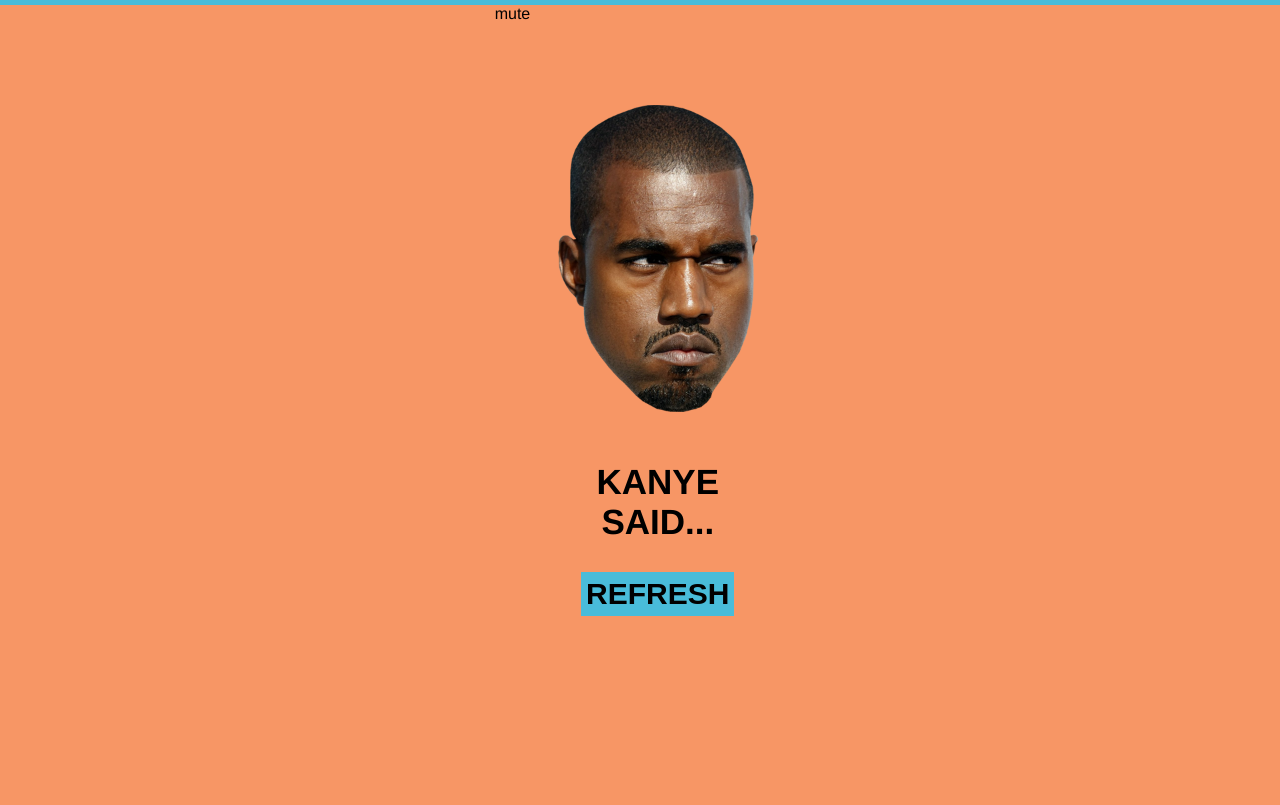
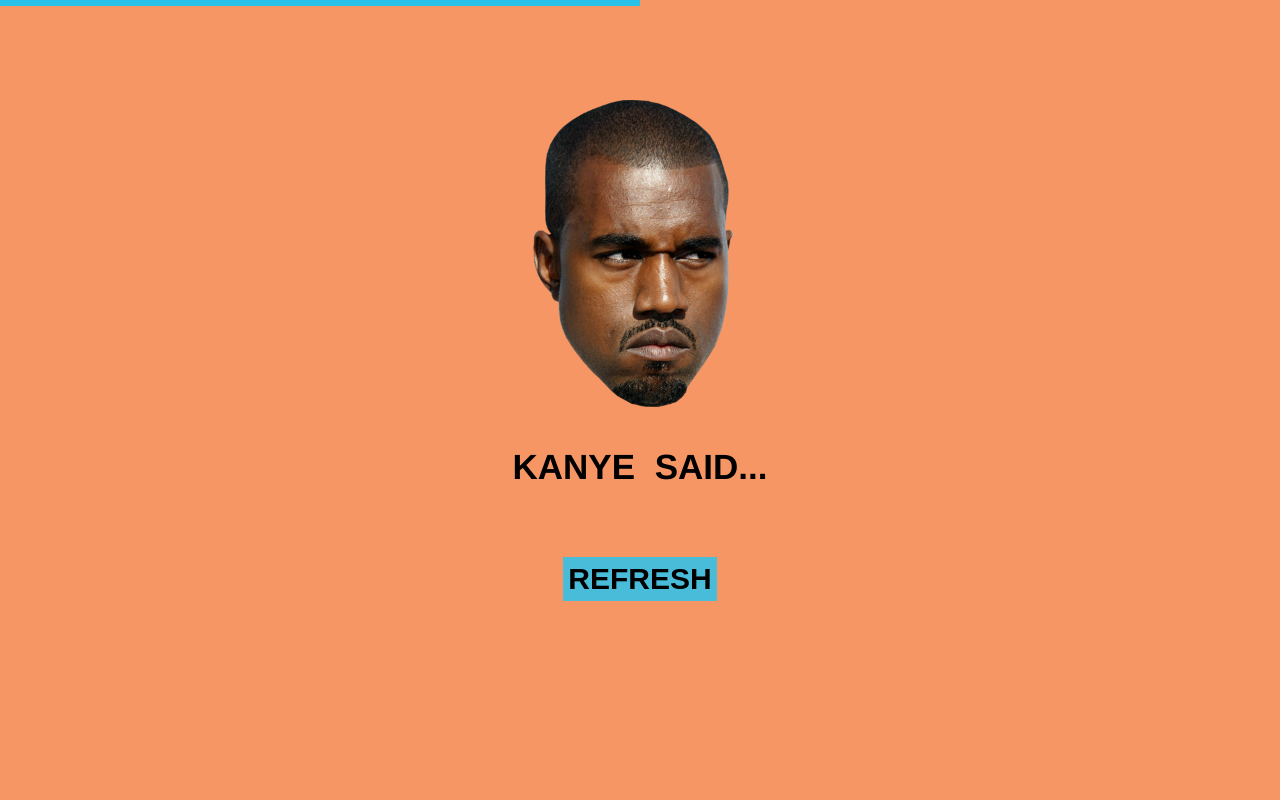
Before and after one commit to bboddyya/kanyesaidDraft, a React (Create React App) app: page / in a window 1280 px wide. Built offline with nearby package versions, Linux system fonts and the light colour scheme.

Commit message:
музыка по нажатию

```diff
--- a/src/App.css
+++ b/src/App.css
@@ -7,7 +7,6 @@
   font-family: Helvetica, sans-serif;
   word-spacing: 10px;
   background-color: #f79665;
-  border-top: solid 5px #49bcd9;
 }
 .main-wrapper {
   display: flex;
--- a/src/App.js
+++ b/src/App.js
@@ -9,13 +9,23 @@
 function App() {
   const [quote, setQuote] = useState("KANYE SAID...");
   const [visionQuote, setVisionQuote] = useState(false);
+  const [isPlaying, setIsPlaying] = useState(false);
 
   useEffect(() => {
     setVisionQuote(false);
   }, [quote]);
 
   return (
-    <Context.Provider value={{ quote, setQuote, visionQuote, setVisionQuote }}>
+    <Context.Provider
+      value={{
+        quote,
+        setQuote,
+        visionQuote,
+        setVisionQuote,
+        isPlaying,
+        setIsPlaying,
+      }}
+    >
       <div className="App">
         <Player />
         <div className="main-wrapper">
--- a/src/Components/Button/Button.js
+++ b/src/Components/Button/Button.js
@@ -4,13 +4,14 @@
 import "./Button.css";
 
 function Button() {
-  const { setQuote, setVisionQuote } = useContext(Context);
+  const { setQuote, setVisionQuote, setIsPlaying } = useContext(Context);
 
   async function getQuote() {
     const data = await fetch("https://api.kanye.rest");
     const json = await data.json();
+    await setVisionQuote(true);
     await setQuote(json.quote.toUpperCase());
-    await setVisionQuote(true);
+    await setIsPlaying(true);
   }
 
   const onKeyDown = (e) => {
--- a/src/Components/Picture/Picture.css
+++ b/src/Components/Picture/Picture.css
@@ -2,11 +2,12 @@
   display: flex;
   justify-content: center;
   align-items: center;
+  margin-bottom: 40px;
+  padding-right: 15px;
 }
 
 .picture img {
   width: 200px;
-  margin-bottom: 50px;
 }
 
 .picture-enter {
--- /dev/null
+++ b/src/Components/Player/Player.css
@@ -0,0 +1,11 @@
+.player-wrapper {
+  position: absolute;
+  top: 0;
+  width: 100%;
+}
+
+.progress {
+  height: 6px;
+  width: 50%;
+  background-color: #28c2e8;
+}
--- a/src/Components/Player/Player.js
+++ b/src/Components/Player/Player.js
@@ -1,10 +1,24 @@
+import "./Player.css";
+import song from "./mp3/Kanye West - Father Stretch My Hands Pt. 1.mp3";
+import { useContext, useEffect, useRef, useState } from "react";
+import { Context } from "../../Context/Context";
+
 const Player = () => {
+  const { isPlaying } = useContext(Context);
+  const audioPlayer = useRef();
+  console.log(audioPlayer.volume);
+  audioPlayer.volume = 0.5;
+
+  console.log(audioPlayer.currentTime);
+
+  useEffect(() => {
+    isPlaying && audioPlayer.current.play();
+  }, [isPlaying]);
+
   return (
     <div className="player-wrapper">
+      <audio src={song} ref={audioPlayer} volume={0.3} />
       <div className="progress" />
-      <div className="mute-button-wrapper">
-        <div className="mute-button">mute</div>
-      </div>
     </div>
   );
 };
--- a/src/Components/Quote/Quote.css
+++ b/src/Components/Quote/Quote.css
@@ -1,5 +1,6 @@
 .wrap {
   max-width: 85%;
+  min-width: 300px;
 }
 
 .quote-wrapper {
--- a/src/Components/Quote/Quote.js
+++ b/src/Components/Quote/Quote.js
@@ -8,7 +8,7 @@
 
   return (
     <div className="wrap">
-      <CSSTransition in={visionQuote} timeout={80} classNames="quote-wrapper">
+      <CSSTransition in={visionQuote} timeout={150} classNames="quote-wrapper">
         <div className="quote-wrapper">{quote}</div>
       </CSSTransition>
     </div>
```
Also changed, not shown: 1 other file (tests, documents, lock files or other folders).
